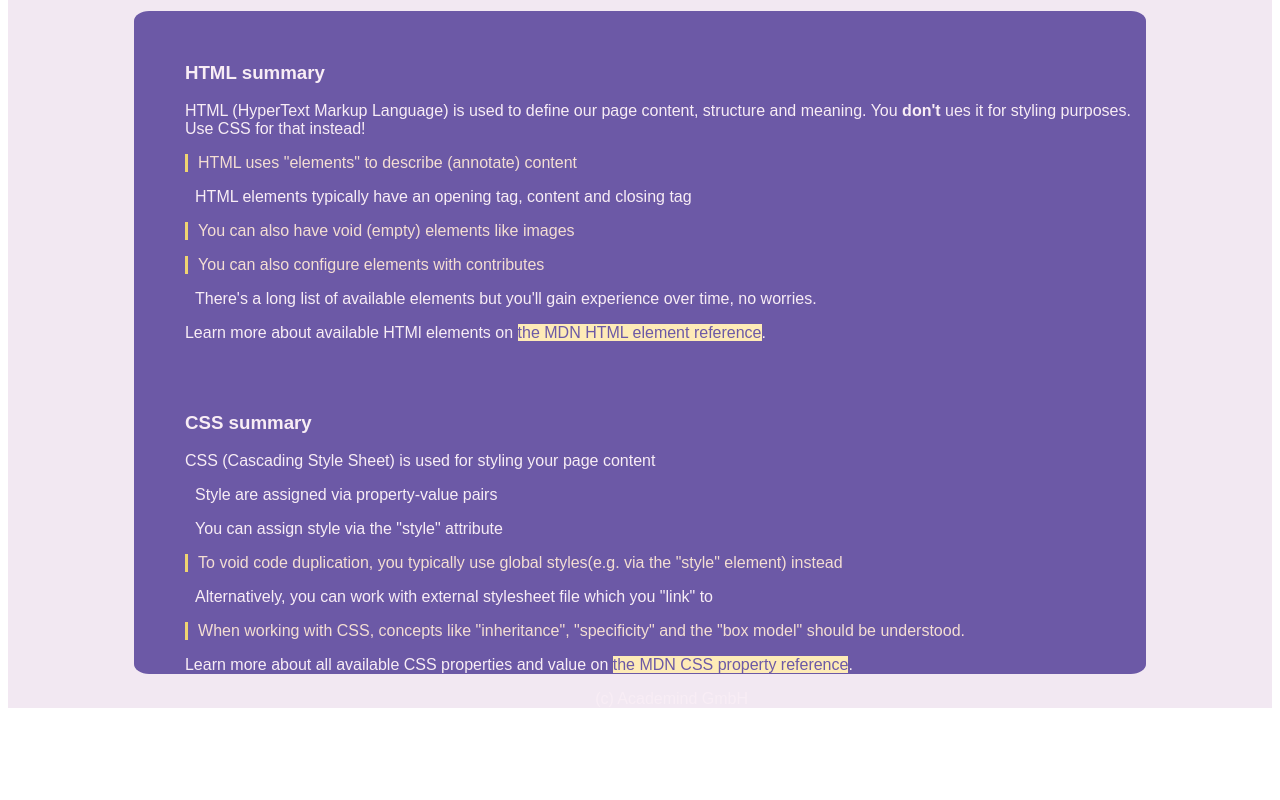
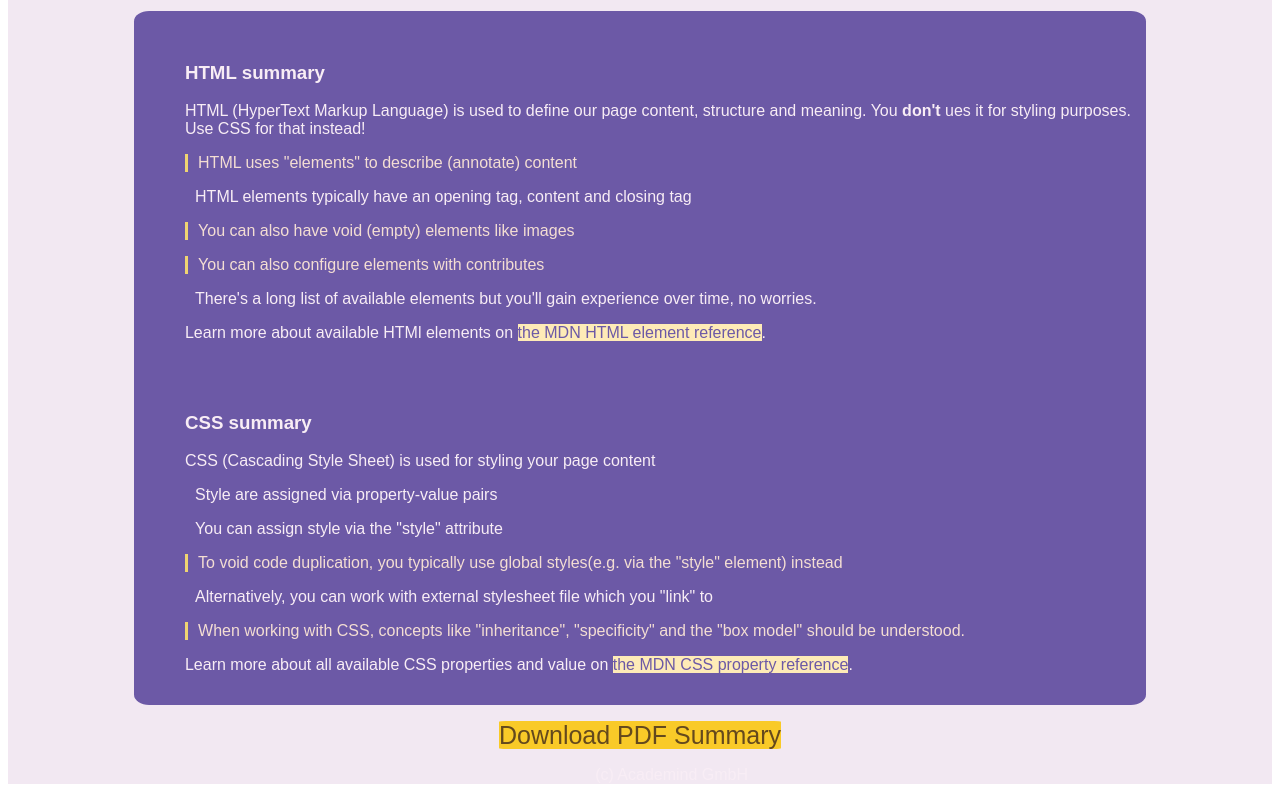
Before and after one commit to Hizu13/learningHTML, a plain HTML site: page index.html in a window 1280 px wide. Shown: the part 310-1110 px from the top of the page. Before the commit the page ends 1034 px from the top, so only its background shows below. Drawn offline with Linux system fonts and the light colour scheme.

Commit message:
edit css

```diff
--- a/css/main.css
+++ b/css/main.css
@@ -50,3 +50,17 @@ p{
 .BoldText{
     font-weight: bold;
 }
+.LinkDownload{
+    background-color: #f9ca28;
+    color: #64491d;
+    font-family: arial,"times new roman";
+    font-size: 25px;
+    border-radius: 2.5%;
+    text-decoration: none;
+}
+.download{
+    text-align: center;
+}
+.bottom{
+    padding-bottom: 3%;
+}
--- a/index.html
+++ b/index.html
@@ -40,8 +40,12 @@
                 <p class="content left ">To void code duplication, you typically use global styles(e.g. via the "style" element) instead</p>
                 <p class="content">Alternatively, you can work with external stylesheet file which you "link" to</span> </p>
                 <p class="content left ">When working with CSS, concepts like "inheritance", "specificity" and the "box model" should be understood.</p>
-                <p>Learn more about all available CSS properties and value on <span class="hightlight"> the MDN CSS property reference</span>.</p>
+                <p class="bottom">Learn more about all available CSS properties and value on <span class="hightlight"> the MDN CSS property reference</span>.</p>
+
             </div>
+        <div class="download">
+            <a class="LinkDownload">Download PDF Summary</a>
+        </div>
 
 
         <div id="footer">
```
